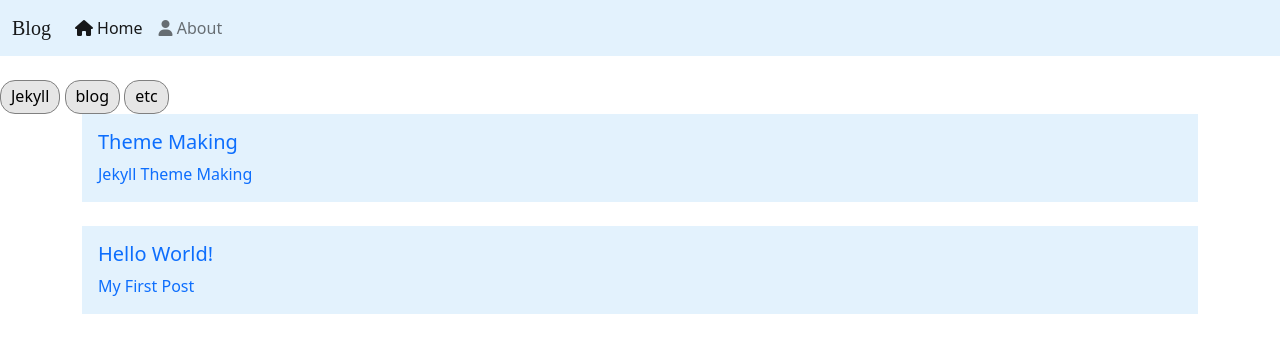
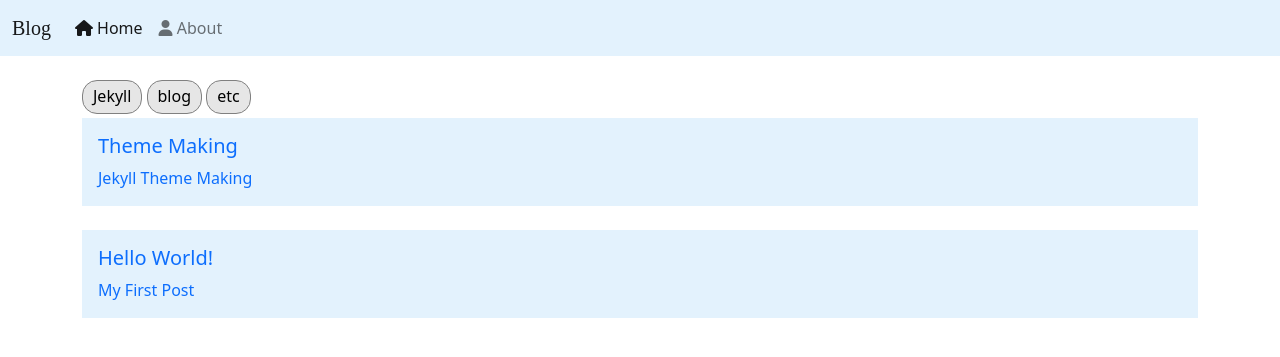
Before and after one commit to happydm09/B, a Jekyll site: the page built from pages/tag.md, in a window 1280 px wide. Shown: the top 357 px of the page. Built offline with Jekyll 4.4.1, drawn with Linux system fonts in a browser that asks for light colours; nearby versions of some CDN libraries; some web fonts are replaced.

Commit message:
Update tags.html

```diff
--- a/_includes/tags.html
+++ b/_includes/tags.html
@@ -1,7 +1,7 @@
 <!-- Tag -->
-<div>
+<div class='container'>
   {% for tag in site.data.tags %}
-    <span class="tag" data-tag="{{tag}}">{{tag}}</span>
+    <span class="tag mb-1" data-tag="{{tag}}">{{tag}}</span>
   {% endfor %}
 </div>
 
@@ -22,8 +22,8 @@
                    </div>
                   </div>
                 </a>
+                <br>
                 </div>
-                <br>
   {% endfor %}
 
 </div>
```
